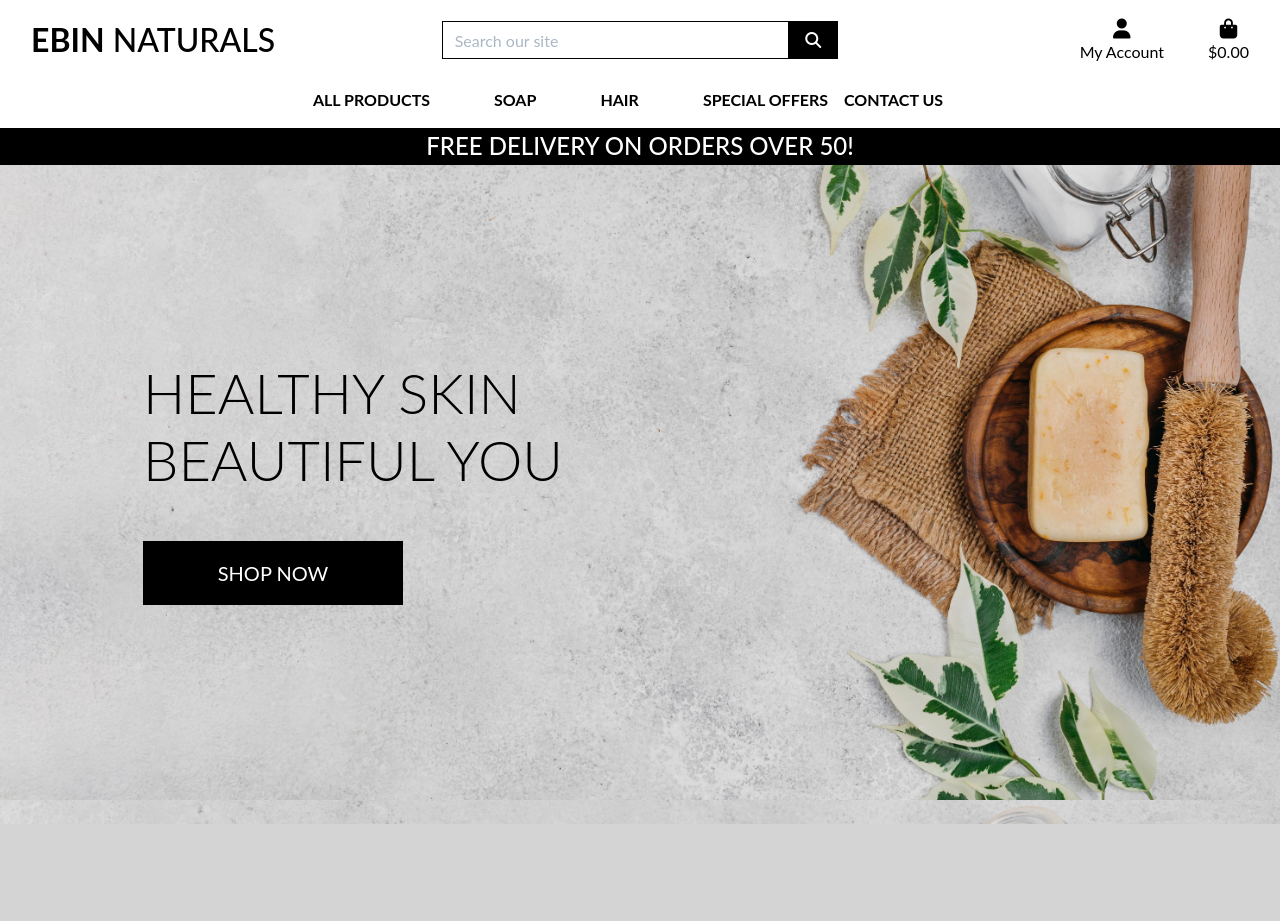
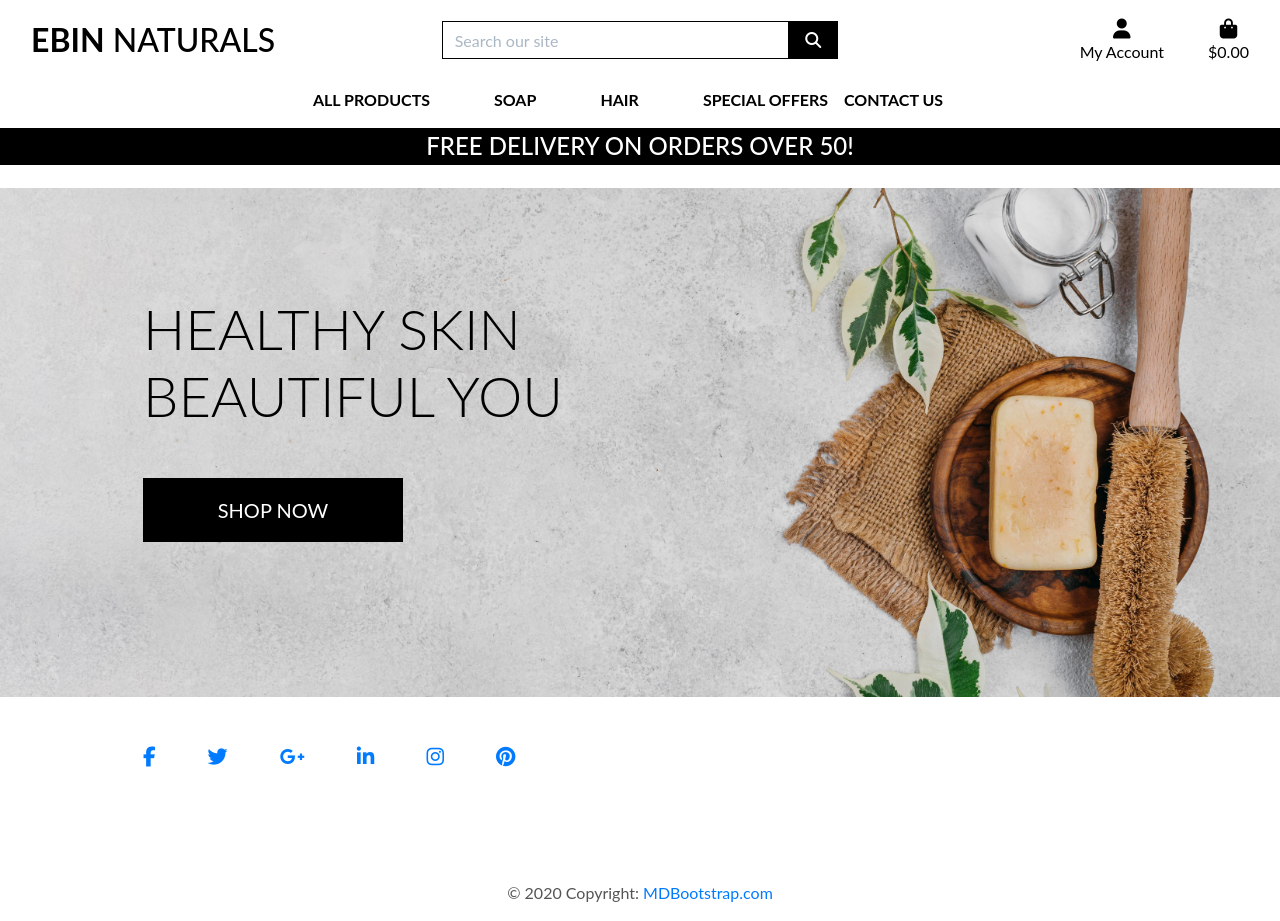
Before and after one commit to Gbemisola23/ebinnaturals, a Django app: page / in a window 1280 px wide. Before the commit the page ends 824 px from the top, so only its background shows below. Run offline with Django 4.2, Linux system fonts and the light colour scheme; some libraries are stand-ins or nearby versions.

Commit message:
made new styling to hero image

```diff
--- a/home/templates/home/index.html
+++ b/home/templates/home/index.html
@@ -10,6 +10,7 @@
 {% endblock %}
 
 {% block content %}
+<div class="hero-image">
     <div class="container h-100">
         <div class="row h-100">
             <div class="col-7 col-md-6 my-auto">
@@ -24,4 +25,5 @@
             </div>
         </div>
     </div>
+</div>
 {% endblock %}
--- a/static/css/base.css
+++ b/static/css/base.css
@@ -3,11 +3,20 @@
 }
 
 body {
-    background: url('/media/homepage_background.jpg') no-repeat center center fixed;
-    background-size: cover;
+
     height: calc(100vh - 164px);
     color: #555;
     font-family: 'Lato';
+}
+
+.hero-image {
+    background: url('/media/homepage_background.jpg') no-repeat center center fixed;
+    background-size: cover;
+    height: 80%;
+    flex: auto;
+    width: 100%;
+    position: relative;
+    overflow: hidden;
 }
 
 /* Product image */
@@ -184,6 +193,8 @@
 
 
 
+
+
 /* -------------------------------- Media Queries */
 
 /* Slightly larger container on xl screens */
--- a/templates/base.html
+++ b/templates/base.html
@@ -38,7 +38,7 @@
     {% block extra_js %}
     {% endblock %}
     <!-- FreePik -->
-    <a href="https://www.freepik.com/free-photo/top-view-home-spa-accessories-soap_11688127.htm#query=background%20banner%20soap&position=3&from_view=search&track=ais">FreePik</a>
+    <a rel="stylesheet" href="https://www.freepik.com/free-photo/top-view-home-spa-accessories-soap_11688127.htm#query=background%20banner%20soap&position=3&from_view=search&track=ais">FreePik</a>
 
     <title> EbinNaturals {% block extra_title %}{% endblock %}</title>
   </head>
@@ -128,7 +128,7 @@
         </div>
     </header>
 
-
+    <!-- Message Notifications-->
     {% if messages %}
         <div class="message-container">
             {% for message in messages %}
@@ -154,6 +154,62 @@
     {% endblock %}
 
 
+    <!-- Footer -->
+<footer class="page-footer font-small cyan darken-3">
+
+    <!-- Footer Elements -->
+    <div class="container">
+
+      <!-- Grid row-->
+      <div class="row">
+
+        <!-- Grid column -->
+        <div class="col-md-12 py-5">
+          <div class="mb-5 flex-center">
+
+            <!-- Facebook -->
+            <a class="fb-ic">
+              <i class="fab fa-facebook-f fa-lg white-text mr-md-5 mr-3 fa-2x"> </i>
+            </a>
+            <!-- Twitter -->
+            <a class="tw-ic">
+              <i class="fab fa-twitter fa-lg white-text mr-md-5 mr-3 fa-2x"> </i>
+            </a>
+            <!-- Google +-->
+            <a class="gplus-ic">
+              <i class="fab fa-google-plus-g fa-lg white-text mr-md-5 mr-3 fa-2x"> </i>
+            </a>
+            <!--Linkedin -->
+            <a class="li-ic">
+              <i class="fab fa-linkedin-in fa-lg white-text mr-md-5 mr-3 fa-2x"> </i>
+            </a>
+            <!--Instagram-->
+            <a class="ins-ic">
+              <i class="fab fa-instagram fa-lg white-text mr-md-5 mr-3 fa-2x"> </i>
+            </a>
+            <!--Pinterest-->
+            <a class="pin-ic">
+              <i class="fab fa-pinterest fa-lg white-text fa-2x"> </i>
+            </a>
+          </div>
+        </div>
+        <!-- Grid column -->
+
+      </div>
+      <!-- Grid row-->
+
+    </div>
+    <!-- Footer Elements -->
+
+    <!-- Copyright -->
+    <div class="footer-copyright text-center py-3">© 2020 Copyright:
+      <a href="/"> MDBootstrap.com</a>
+    </div>
+    <!-- Copyright -->
+
+  </footer>
+  <!-- Footer -->
+
     {% block postloadjs %}
     <script>
         $('.toast').toast('show');
```
